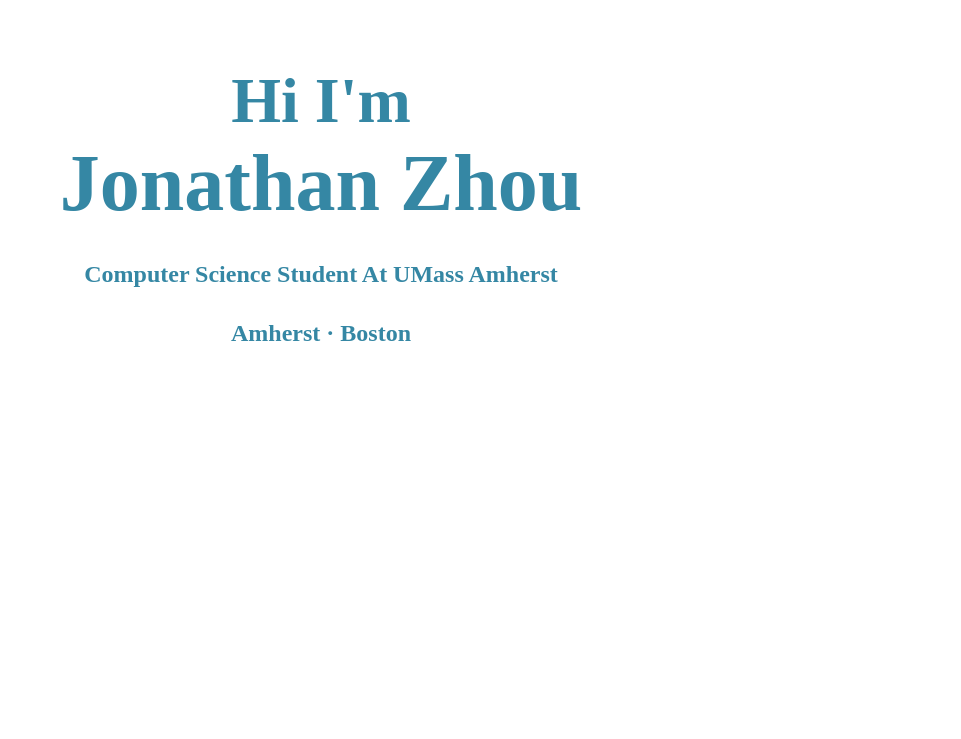
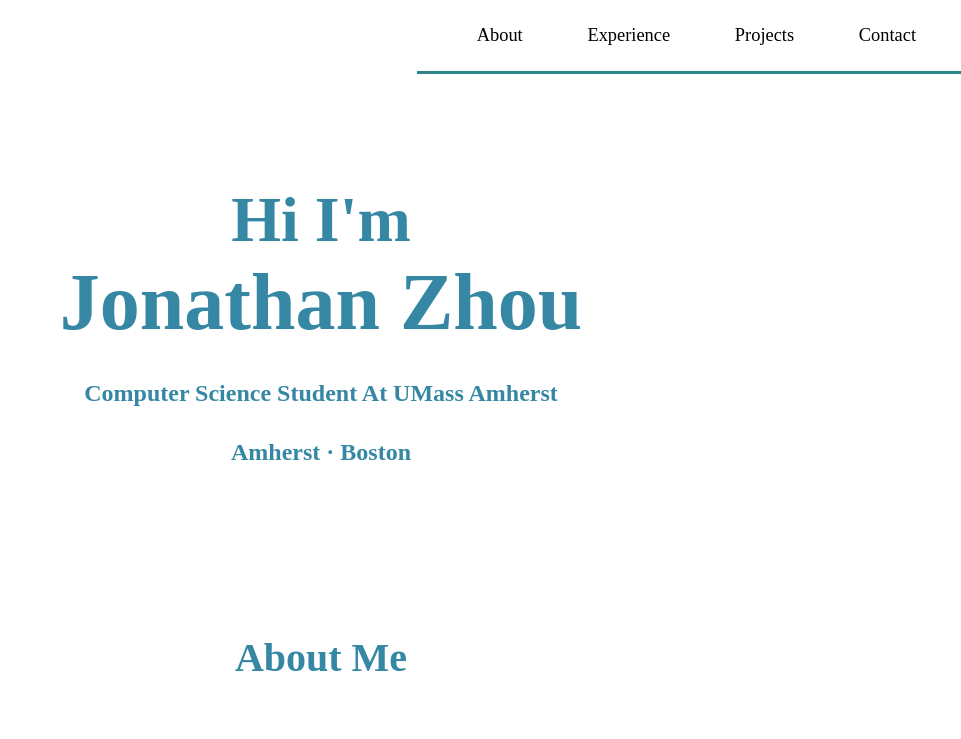
Before and after one commit to jozhou17/websitev2, a React (Create React App) app: page /home in a window 1280 px wide. Shown: the top 739 px of the page, without its empty margins (319-1280 px from the left). Built offline with nearby package versions, Linux system fonts and the light colour scheme; what webfontloader would draw is missing.

Commit message:
initial commit

```diff
--- a/src/App.js
+++ b/src/App.js
@@ -1,18 +1,12 @@
-import {BrowserRouter as Router, Switch, Route} from 'react-router-dom';
 import WholePage from './components/wholePageComponent/wholePage';
-import Home from './components/homeComponent/home';
-import About from './components/aboutComponent/about';
-import {Link} from 'react-scroll';
+
 
 function App() {
   return (
-    <Router>
+
     <div className="App">
-      <Route path = '/' exact component = {WholePage} />
-      <Route path = '/home' exact component = {Home} />
-      <Route path = '/about' component = {About}/>
+      <WholePage/>
     </div>
-    </Router>
   )
 }
 
```
